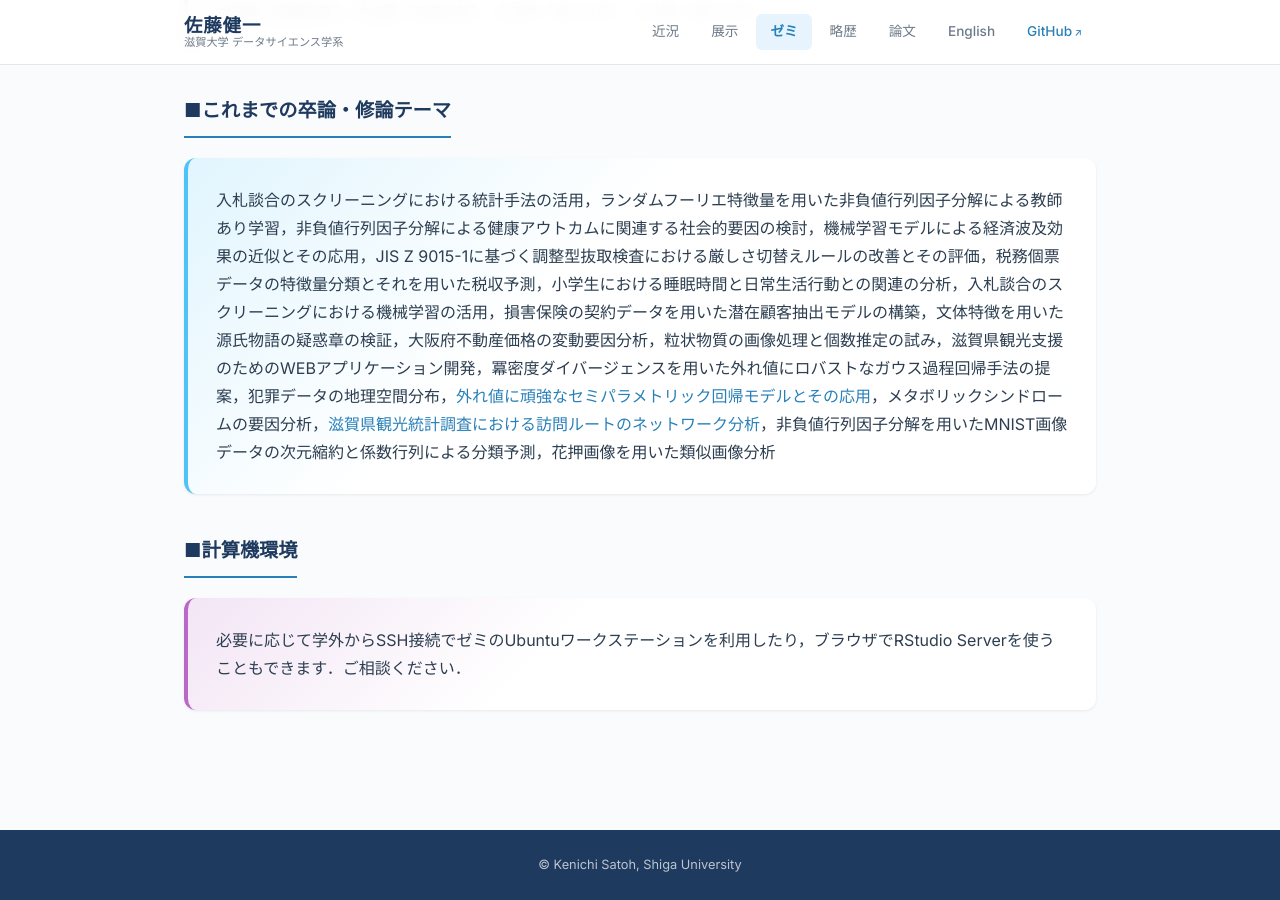
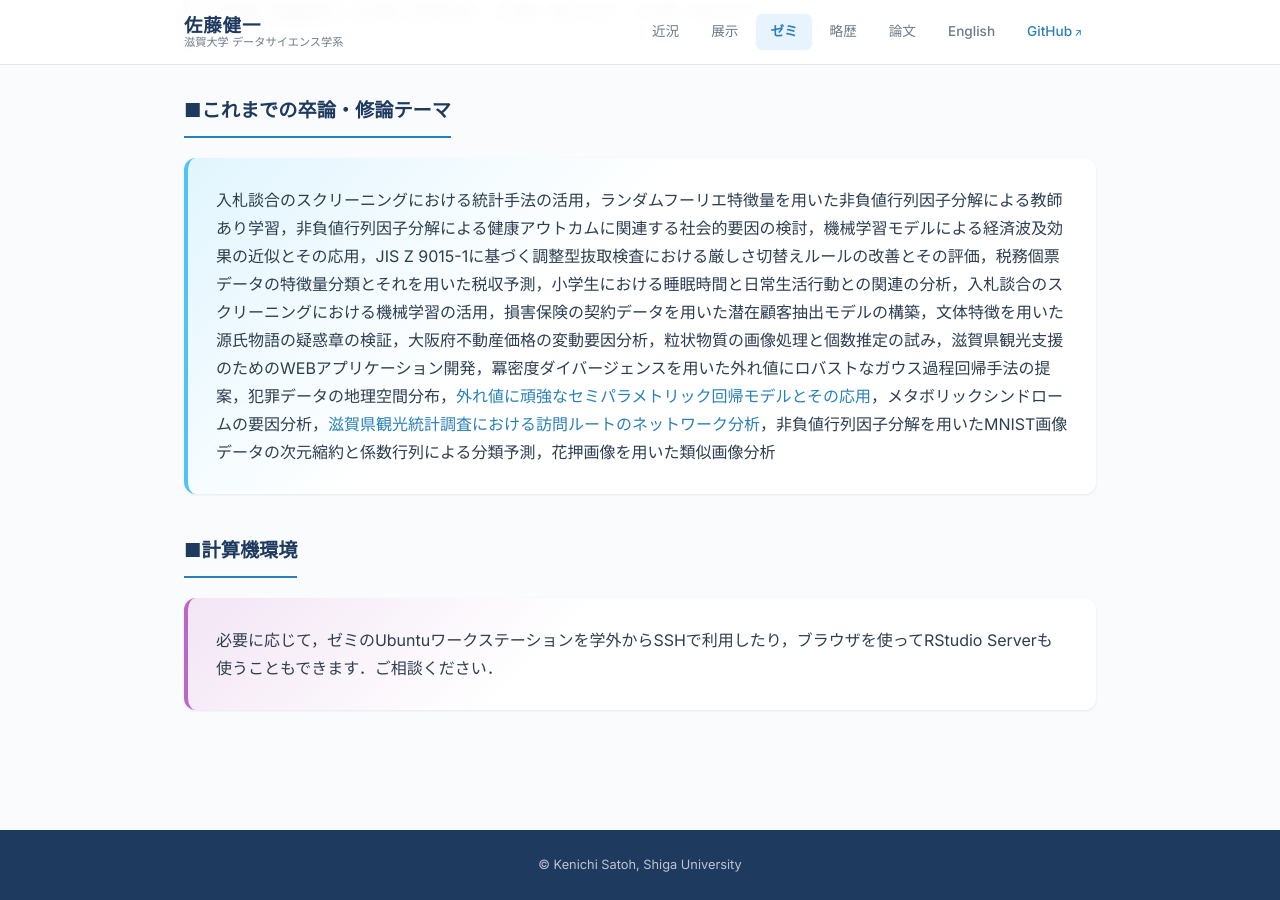
Before and after one commit to ksatohds/ksatohds.github.io, a Jekyll site: the page built from laboratory.md, in a window 1280 px wide and 900 px high, scrolled down 2562 px. Built offline with Jekyll 4.4.1, drawn with Linux system fonts in a browser that asks for light colours.

Commit message:
20260519 reword computing environment description
Co-Authored-By: Claude Opus 4.6 (1M context) <noreply@anthropic.com>

```diff
--- a/laboratory.md
+++ b/laboratory.md
@@ -89,6 +89,6 @@ title: ゼミ
   <h2 class="section-title">■計算機環境</h2>
 
   <div class="card card-data">
-    <p>必要に応じて学外からSSH接続でゼミのUbuntuワークステーションを利用したり，ブラウザでRStudio Serverを使うこともできます．ご相談ください．</p>
+    <p>必要に応じて，ゼミのUbuntuワークステーションを学外からSSHで利用したり，ブラウザを使ってRStudio Serverも使うこともできます．ご相談ください．</p>
   </div>
 </div>
```
